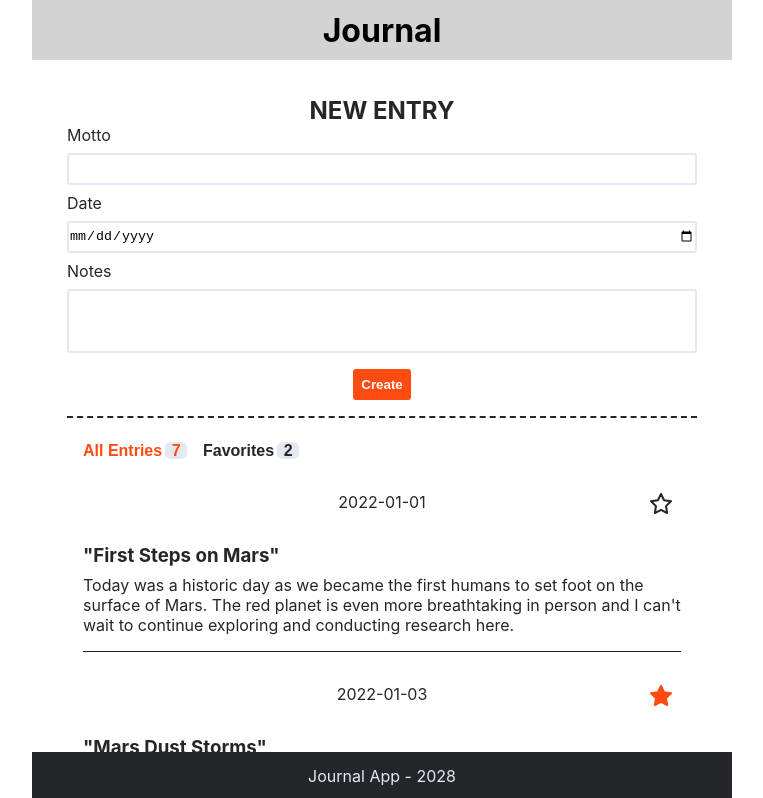
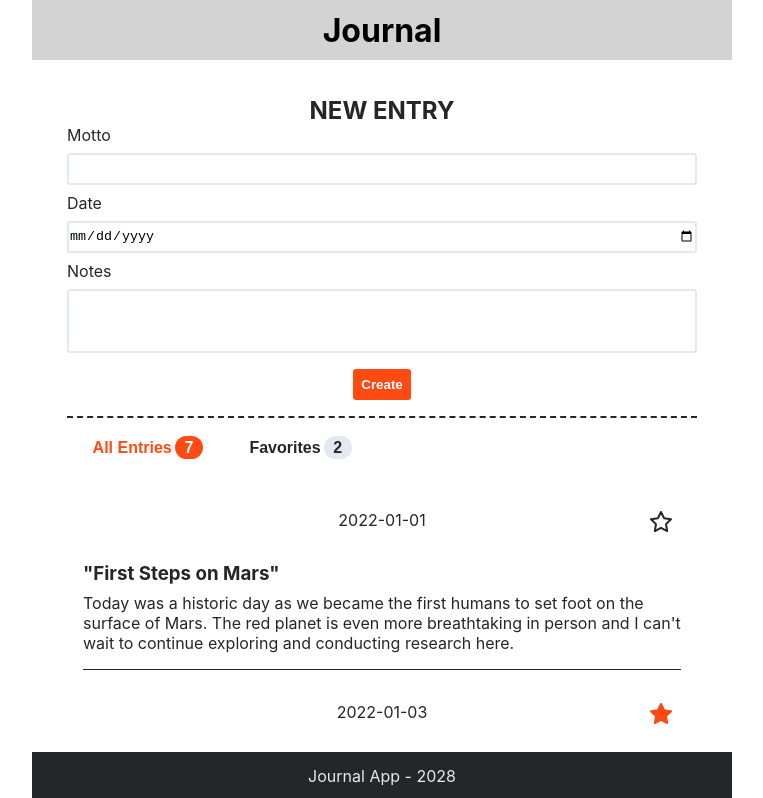
Before and after one commit to RobinWitt/Journal-App, a React (Create React App) app: page / in a window 1280 px wide. Shown: the top 798 px of the page, without its empty margins (258-1021 px from the left). Built offline with nearby package versions, Linux system fonts and the light colour scheme.

Commit message:
filter entries

```diff
--- a/src/components/EntriesCounter/EntriesCounter.css
+++ b/src/components/EntriesCounter/EntriesCounter.css
@@ -1,6 +1,11 @@
-span {
+.span {
   background-color: var(--color-water-10);
-  border-radius: 30%;
-  padding: 0 0.4rem;
+  border-radius: 100px;
+  padding: 0.2rem 0.6rem;
   margin-left: 0.2rem;
 }
+
+.span-active {
+  background-color: var(--color-nemo);
+  color: var(--color-foam);
+}
--- a/src/components/EntriesCounter/index.js
+++ b/src/components/EntriesCounter/index.js
@@ -1,5 +1,7 @@
 import "./EntriesCounter.css";
 
-export default function EntriesCounter({ count }) {
-  return <span>{count}</span>;
+export default function EntriesCounter({ count, isActive }) {
+  return (
+    <span className={`span ${isActive ? "span-active" : ""}`}>{count}</span>
+  );
 }
--- a/src/components/EntriesSection/EntriesSection.css
+++ b/src/components/EntriesSection/EntriesSection.css
@@ -4,20 +4,3 @@
   margin-top: 1rem;
   border-top: 2px dashed var(--color-granite);
 }
-
-.entry-list__item {
-  list-style: none;
-}
-
-.entries-button {
-  background-color: transparent;
-  color: var(--color-granite);
-  border: none;
-  font-size: 1rem;
-  font-weight: 600;
-  margin: 1.5rem 0 0 1rem;
-}
-
-.active-tab {
-  color: var(--color-nemo);
-}
--- a/src/components/EntriesSection/index.js
+++ b/src/components/EntriesSection/index.js
@@ -1,28 +1,36 @@
-import EntriesCounter from "../EntriesCounter";
 import EntryCard from "../EntryCard";
+import Tab from "../Tab";
+import Tabs from "../Tabs";
 import "./EntriesSection.css";
 
 export default function EntriesSection({
   entries,
-  bookmarkedEntries,
+  favoriteEntries,
+  displayedEntries,
+  filter,
   onToggleBookmark,
+  onShowAllEntries,
+  onShowFavoriteEntries,
 }) {
   return (
-    <div className="entries-section--container">
-      <button
-        type="button"
-        className="entries-button active-tab"
-        onClick={() => {}}
-      >
-        All Entries
-        <EntriesCounter count={entries.length} />
-      </button>
-      <button type="button" className="entries-button" onClick={() => {}}>
-        Favorites
-        <EntriesCounter count={bookmarkedEntries.length} />
-      </button>
+    <section className="entries-section--container">
+      <Tabs>
+        <Tab
+          tabTitle={"All Entries"}
+          count={entries.length}
+          onClick={onShowAllEntries}
+          isActive={filter === "all" ? true : false}
+        />
+        <Tab
+          tabTitle={"Favorites"}
+          count={favoriteEntries.length}
+          onClick={onShowFavoriteEntries}
+          isActive={filter === "favorite" ? true : false}
+        />
+      </Tabs>
       <div>
-        {entries.map(({ id, date, title, text, bookmark: isBookmarked }) => {
+        {displayedEntries.map(
+          ({ id, date, title, text, bookmark: isBookmarked }) => {
             return (
               <div className="entry-list__item" key={id}>
                 <EntryCard
@@ -35,8 +43,9 @@ export default function EntriesSection({
                 />
               </div>
             );
-        })}
+          }
+        )}
       </div>
-    </div>
+    </section>
   );
 }
--- a/src/components/Main/index.js
+++ b/src/components/Main/index.js
@@ -7,9 +7,10 @@ import "./Main.css";
 
 export default function Main() {
   const [entries, setEntries] = useState(initialEntries);
-  const bookmarkedEntries = entries.filter((entry) => entry.bookmark);
+  const [filter, setFilter] = useState("all");
+  const favoriteEntries = entries.filter((entry) => entry.bookmark);
 
-  function handleOnSubmit(event) {
+  function handleAddEntry(event) {
     event.preventDefault();
 
     const formData = new FormData(event.target);
@@ -29,12 +30,24 @@ export default function Main() {
     console.log(`Changed bookmark status on entry nr. ${id}`);
   }
 
+  function handleShowFavoriteEntries() {
+    setFilter("favorite");
+  }
+
+  function handleShowAllEntries() {
+    setFilter("all");
+  }
+
   return (
     <main>
-      <EntryForm onSubmit={handleOnSubmit} entries={entries}></EntryForm>
+      <EntryForm onSubmit={handleAddEntry} entries={entries}></EntryForm>
       <EntriesSection
+        onShowFavoriteEntries={handleShowFavoriteEntries}
+        onShowAllEntries={handleShowAllEntries}
+        displayedEntries={filter === "all" ? entries : favoriteEntries}
         entries={entries}
-        bookmarkedEntries={bookmarkedEntries}
+        favoriteEntries={favoriteEntries}
+        filter={filter}
         onToggleBookmark={handleToggleBookmark}
       ></EntriesSection>
     </main>
--- /dev/null
+++ b/src/components/Tab/Tab.css
@@ -0,0 +1,19 @@
+.tab {
+  background-color: transparent;
+  color: var(--color-granite);
+  border: none;
+  border-radius: 999px;
+  font-size: 1rem;
+  font-weight: 600;
+  margin: 0.8rem;
+  padding: 0.5rem;
+  padding-left: 0.8rem;
+}
+
+.tab:hover {
+  background-color: var(--color-water-10);
+}
+
+.tab-active {
+  color: var(--color-nemo);
+}
--- /dev/null
+++ b/src/components/Tab/index.js
@@ -0,0 +1,15 @@
+import "./Tab.css";
+import EntriesCounter from "../EntriesCounter";
+
+export default function Tab({ tabTitle, onClick, isActive, count }) {
+  return (
+    <button
+      type="button"
+      className={`tab ${isActive ? "tab-active" : ""}`}
+      onClick={onClick}
+    >
+      {tabTitle}
+      <EntriesCounter count={count} isActive={isActive} />
+    </button>
+  );
+}
--- /dev/null
+++ b/src/components/Tabs/index.js
@@ -0,0 +1,5 @@
+import "./Tabs.css";
+
+export default function Tabs({ children }) {
+  return <div className="tabs">{children}</div>;
+}
```
Also changed, not shown: src/components/Tabs/Tabs.css (added). Lines whose indentation alone changed are shown as unchanged.
